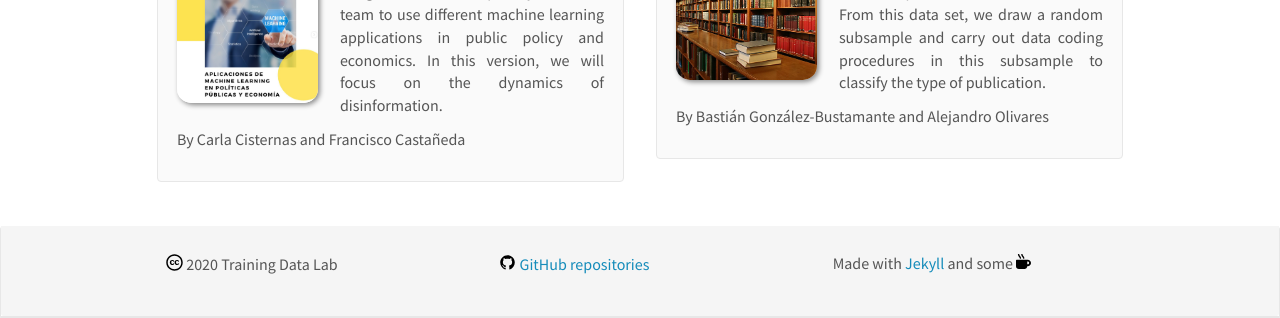
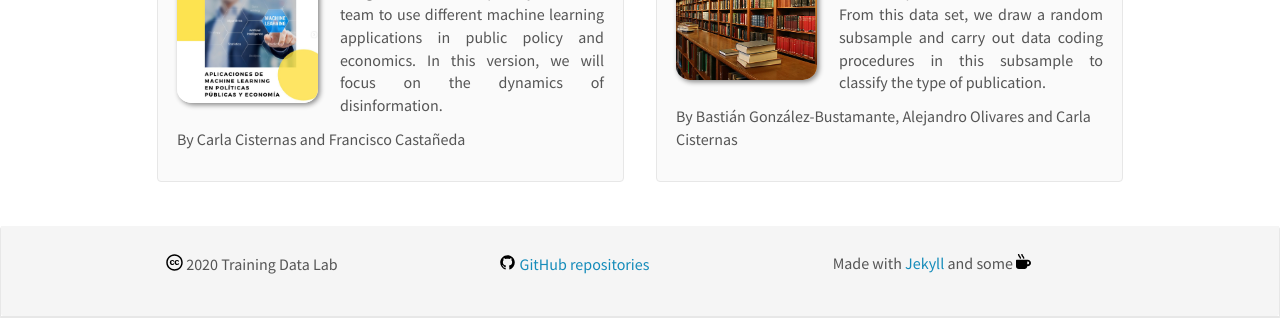
Before and after one commit to training-datalab/old-training-datalab.com, a Jekyll site: the page built from _pages/projects.md, in a window 1280 px wide and 1369 px high. Shown: the part 1027-1345 px from the top of the window. Built offline with Jekyll 4.4.1, drawn with Linux system fonts in a browser that asks for light colours; nearby versions of some CDN libraries.

Commit message:
Update projects.yml

```diff
--- a/_data/projects.yml
+++ b/_data/projects.yml
@@ -51,7 +51,7 @@
 - title: "Training Data on Political Science Publications"
   image: Library.jpg
   description: Based on data from the the <a href="https://training-datalab.com/projects/cps-ranking">CPS-Ranking</a>, we have collected all the authors’ publications ranked in Q1. From this data set, we draw a random subsample and carry out data coding procedures in this subsample to classify the type of publication.
-  authors: Bastián González-Bustamante and Alejandro Olivares
+  authors: Bastián González-Bustamante, Alejandro Olivares and Carla Cisternas
   link:
     url: https://training-datalab.com/projects/political-science-publications
     display: See Project
```
